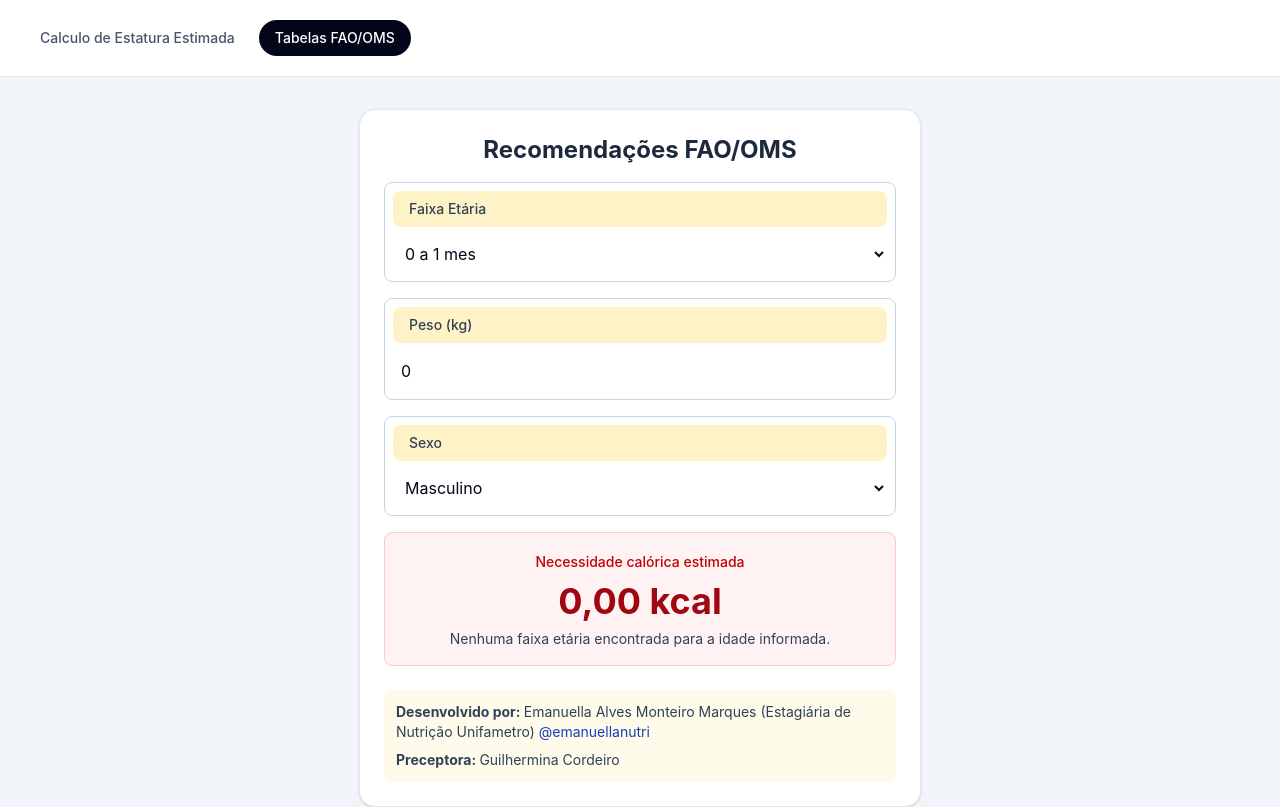
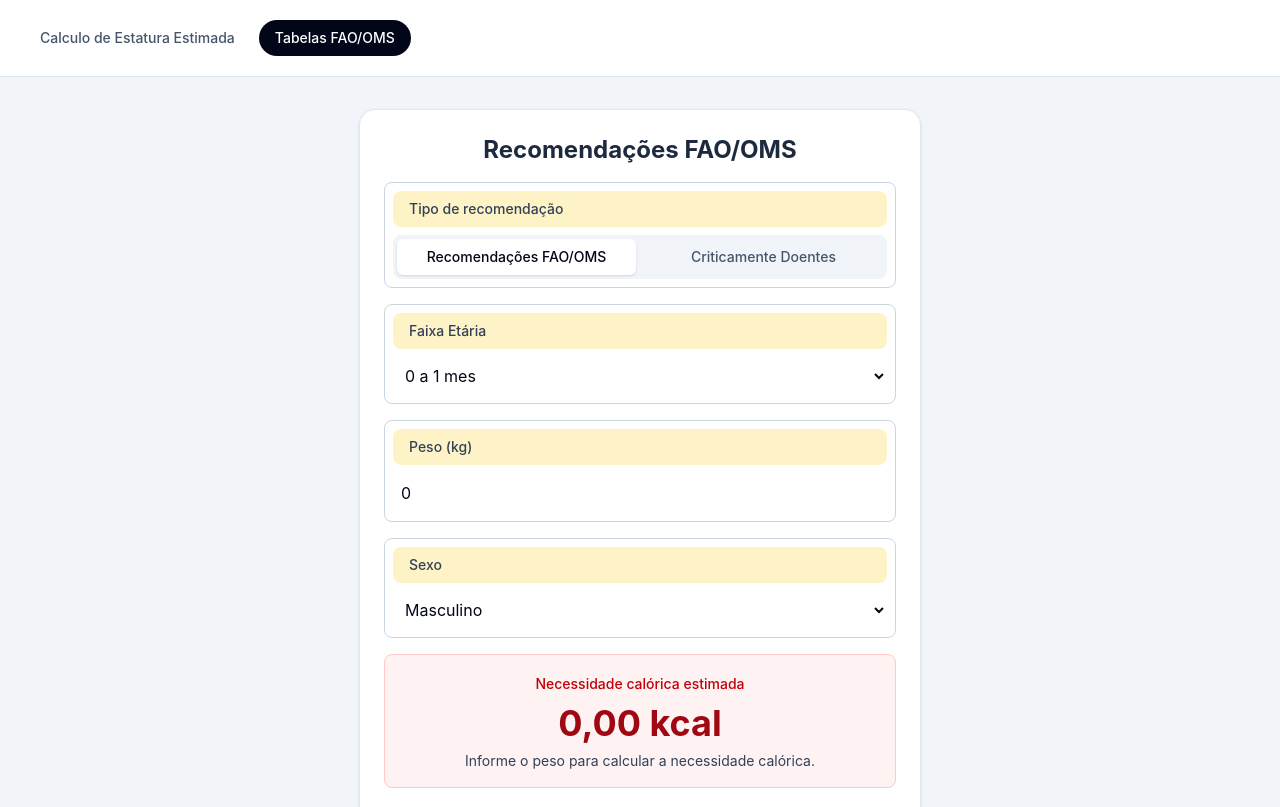
Before and after one commit to DanielMarques1404/nutri-tabelas-calculos, a React (Vite) app: page /tabelas-fao-oms in a window 1280 px wide. Shown: the top 807 px of the page. Built offline with nearby package versions, Linux system fonts and the light colour scheme.

Commit message:
TabelasFaoOms refactoring

```diff
--- a/src/pages/TabelasFaoOms.tsx
+++ b/src/pages/TabelasFaoOms.tsx
@@ -1,7 +1,16 @@
-import { useEffect, useState } from "react";
+import { useState } from "react";
 import { Input } from "../components/ui/Input";
 import { Select } from "../components/ui/Select";
-import { faoOmsRecomendacoes, type Sexo } from "../data";
+import { Toggle } from "../components/ui/Toggle";
+import {
+  faoOmsCriticamenteDoentesRecomendacoes,
+  faoOmsRecomendacoes,
+  schofieldCriticamenteDoentesRecomendacoes,
+  type Sexo,
+} from "../data";
+
+type TipoRecomendacao = "fao-oms" | "criticamente-doentes";
+type FormulaCriticamenteDoente = "fao-oms" | "schofield";
 
 const parseNonNegativeNumber = (value: string) =>
   Math.max(parseFloat(value) || 0, 0);
@@ -14,17 +23,38 @@
 
 export const TabelasFaoOms = () => {
   const [peso, setPeso] = useState<number>(0);
+  const [estatura, setEstatura] = useState<number>(0);
   const [sexo, setSexo] = useState<Sexo>("masculino");
   const [faixaEtaria, setFaixaEtaria] = useState<number>(0);
-  const [necessidadeCalorica, setNecessidadeCalorica] = useState<number>(0);
+  const [tipoRecomendacao, setTipoRecomendacao] =
+    useState<TipoRecomendacao>("fao-oms");
+  const [formulaCriticamenteDoente, setFormulaCriticamenteDoente] =
+    useState<FormulaCriticamenteDoente>("fao-oms");
 
-  useEffect(() => {
-    const faoOms = faoOmsRecomendacoes[faixaEtaria];
-    setNecessidadeCalorica(faoOms?.recomendacao(peso, sexo) ?? 0);
-  }, [faixaEtaria, peso, sexo]);
+  const recomendacoes =
+    tipoRecomendacao === "fao-oms"
+      ? faoOmsRecomendacoes
+      : formulaCriticamenteDoente === "fao-oms"
+        ? faoOmsCriticamenteDoentesRecomendacoes
+        : schofieldCriticamenteDoentesRecomendacoes;
+  const recomendacao = recomendacoes[faixaEtaria];
+  const necessidadeCalorica =
+    recomendacao?.recomendacao(peso, sexo, estatura) ?? 0;
+  const usaSchofield =
+    tipoRecomendacao === "criticamente-doentes" &&
+    formulaCriticamenteDoente === "schofield";
 
-  const fatorAplicado =
-    faoOmsRecomendacoes[faixaEtaria]?.recomendacao(1, sexo) ?? 0;
+  const handleTipoRecomendacaoChange = (value: TipoRecomendacao) => {
+    setTipoRecomendacao(value);
+    setFaixaEtaria(0);
+  };
+
+  const handleFormulaCriticamenteDoenteChange = (
+    value: FormulaCriticamenteDoente,
+  ) => {
+    setFormulaCriticamenteDoente(value);
+    setFaixaEtaria(0);
+  };
 
   return (
     <section className="rounded-2xl border border-slate-200 bg-white p-6 shadow-sm">
@@ -33,12 +63,34 @@
           Recomendações FAO/OMS
         </h1>
 
+        <Toggle
+          label="Tipo de recomendação"
+          options={[
+            { label: "Recomendações FAO/OMS", value: "fao-oms" },
+            { label: "Criticamente Doentes", value: "criticamente-doentes" },
+          ]}
+          value={tipoRecomendacao}
+          onValueChange={handleTipoRecomendacaoChange}
+        />
+
+        {tipoRecomendacao === "criticamente-doentes" && (
+          <Toggle
+            label="Fórmula para criticamente doentes"
+            options={[
+              { label: "FAO/OMS", value: "fao-oms" },
+              { label: "Schofield", value: "schofield" },
+            ]}
+            value={formulaCriticamenteDoente}
+            onValueChange={handleFormulaCriticamenteDoenteChange}
+          />
+        )}
+
         <Select
           label={"Faixa Etária"}
           value={faixaEtaria}
           onChange={(e) => setFaixaEtaria(parseInt(e.target.value))}
         >
-          {faoOmsRecomendacoes.map((recomendacao) => (
+          {recomendacoes.map((recomendacao) => (
             <option key={recomendacao.id} value={recomendacao.id}>
               {recomendacao.faixaEtaria}
             </option>
@@ -53,6 +105,17 @@
           value={peso}
           onChange={(e) => setPeso(parseNonNegativeNumber(e.target.value))}
         />
+
+        {usaSchofield && (
+          <Input
+            label="Estatura (cm)"
+            type="number"
+            min={0}
+            placeholder="Digite a estatura"
+            value={estatura}
+            onChange={(e) => setEstatura(parseNonNegativeNumber(e.target.value))}
+          />
+        )}
 
         <Select
           label={"Sexo"}
@@ -70,11 +133,13 @@
           <h1 className="mt-2 text-4xl font-bold text-red-800">
             {formatNecessidadeCalorica(necessidadeCalorica)} kcal
           </h1>
-          {faixaEtaria ? (
+          {recomendacao ? (
             <p className="mt-2 text-sm text-slate-700">
               {necessidadeCalorica > 0
-                ? `Fator aplicado: ${fatorAplicado} kcal/kg para ${faoOmsRecomendacoes[faixaEtaria].faixaEtaria}.`
-                : "Informe o peso para calcular a necessidade calórica."}
+                ? `Recomendação aplicada para ${recomendacao?.faixaEtaria}.`
+                : usaSchofield
+                  ? "Informe o peso e a estatura para calcular a necessidade calórica."
+                  : "Informe o peso para calcular a necessidade calórica."}
             </p>
           ) : (
             <p className="mt-2 text-sm text-slate-700">
```
